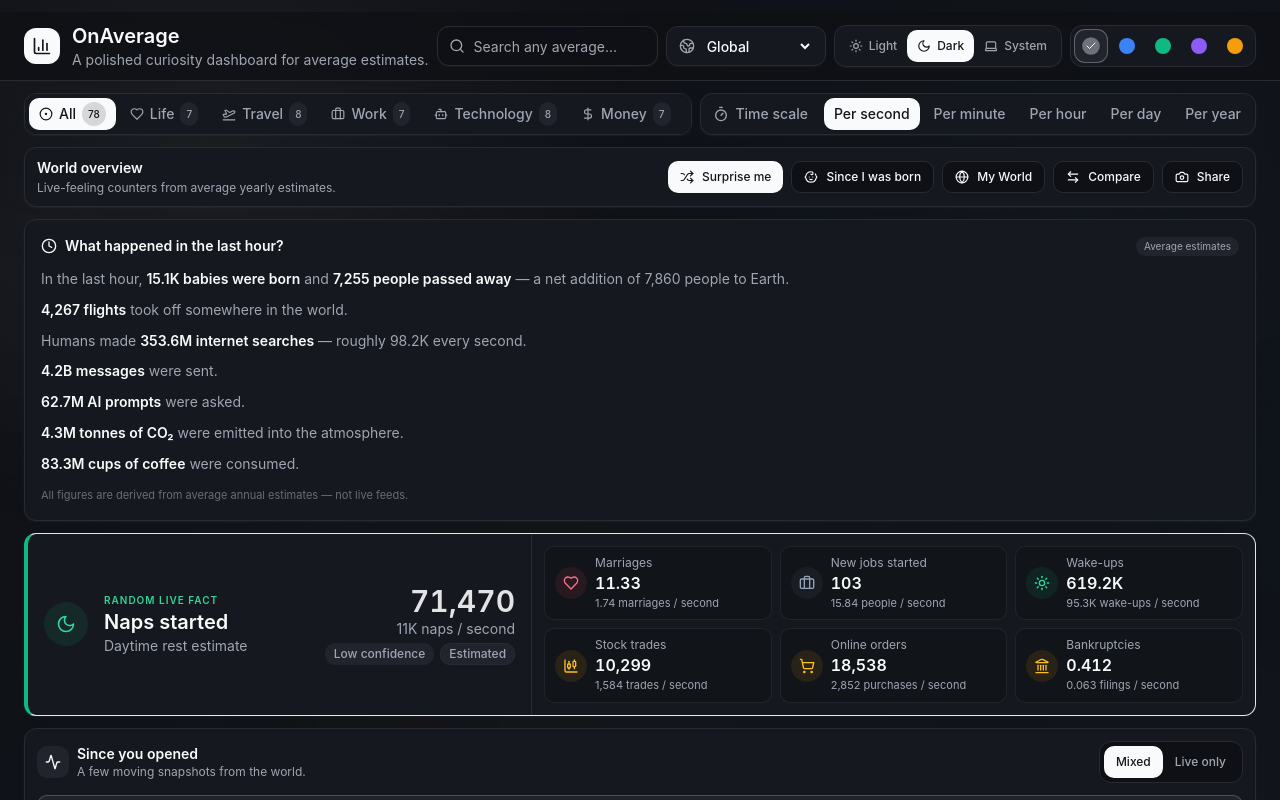
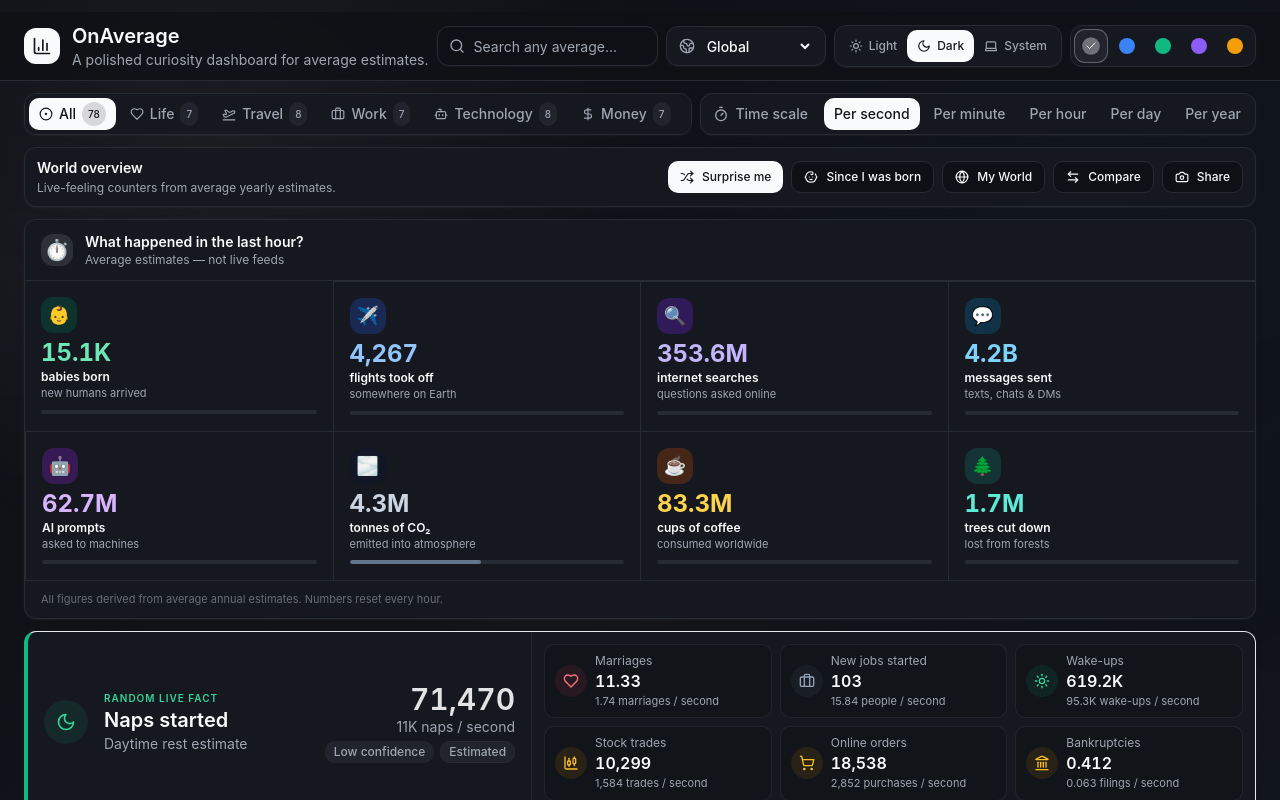
Before and after one commit to Bbqnam/OnAverage, a React (Vite) app: page / in a window 1280 px wide. Shown: the top 800 px of the page. Built offline with nearby package versions, Linux system fonts and the light colour scheme.

Commit message:
redesign: LastHourNarrative as visual emoji card grid instead of text wall

```diff
--- a/src/components/LastHourNarrative.tsx
+++ b/src/components/LastHourNarrative.tsx
@@ -1,4 +1,14 @@
-import { Clock, RefreshCw } from "lucide-react";
+import {
+  Baby,
+  Bot,
+  Cloud,
+  Coffee,
+  Plane,
+  Search,
+  TreePine,
+  MessageCircle,
+  type LucideIcon,
+} from "lucide-react";
 import { useMemo } from "react";
 import { yearlyToPerHour } from "../lib/calculations";
 import { formatLargeNumber } from "../lib/formatting";
@@ -8,125 +18,199 @@
   statistics: Statistic[];
 }
 
-const narrativeIds = [
-  "people-born",
-  "people-died",
-  "flights-taking-off",
-  "internet-searches",
-  "messages-sent",
-  "co2-emitted",
-  "trees-cut-down",
-  "coffee-consumed",
-  "books-sold",
-  "ai-prompts-asked",
+interface NarrativeCard {
+  id: string;
+  icon: LucideIcon;
+  emoji: string;
+  label: string;
+  sublabel: string;
+  color: string;
+  iconBg: string;
+  iconColor: string;
+  numberColor: string;
+  value: number;
+}
+
+const cardDefs: Array<{
+  id: string;
+  icon: LucideIcon;
+  emoji: string;
+  label: string;
+  sublabel: string;
+  color: string;
+  iconBg: string;
+  iconColor: string;
+  numberColor: string;
+}> = [
+  {
+    id: "people-born",
+    icon: Baby,
+    emoji: "👶",
+    label: "babies born",
+    sublabel: "new humans arrived",
+    color: "bg-emerald-50 dark:bg-emerald-950/40 border-emerald-200 dark:border-emerald-800/50",
+    iconBg: "bg-emerald-100 dark:bg-emerald-900/50",
+    iconColor: "text-emerald-600 dark:text-emerald-400",
+    numberColor: "text-emerald-700 dark:text-emerald-300",
+  },
+  {
+    id: "flights-taking-off",
+    icon: Plane,
+    emoji: "✈️",
+    label: "flights took off",
+    sublabel: "somewhere on Earth",
+    color: "bg-blue-50 dark:bg-blue-950/40 border-blue-200 dark:border-blue-800/50",
+    iconBg: "bg-blue-100 dark:bg-blue-900/50",
+    iconColor: "text-blue-600 dark:text-blue-400",
+    numberColor: "text-blue-700 dark:text-blue-300",
+  },
+  {
+    id: "internet-searches",
+    icon: Search,
+    emoji: "🔍",
+    label: "internet searches",
+    sublabel: "questions asked online",
+    color: "bg-violet-50 dark:bg-violet-950/40 border-violet-200 dark:border-violet-800/50",
+    iconBg: "bg-violet-100 dark:bg-violet-900/50",
+    iconColor: "text-violet-600 dark:text-violet-400",
+    numberColor: "text-violet-700 dark:text-violet-300",
+  },
+  {
+    id: "messages-sent",
+    icon: MessageCircle,
+    emoji: "💬",
+    label: "messages sent",
+    sublabel: "texts, chats & DMs",
+    color: "bg-sky-50 dark:bg-sky-950/40 border-sky-200 dark:border-sky-800/50",
+    iconBg: "bg-sky-100 dark:bg-sky-900/50",
+    iconColor: "text-sky-600 dark:text-sky-400",
+    numberColor: "text-sky-700 dark:text-sky-300",
+  },
+  {
+    id: "ai-prompts-asked",
+    icon: Bot,
+    emoji: "🤖",
+    label: "AI prompts",
+    sublabel: "asked to machines",
+    color: "bg-purple-50 dark:bg-purple-950/40 border-purple-200 dark:border-purple-800/50",
+    iconBg: "bg-purple-100 dark:bg-purple-900/50",
+    iconColor: "text-purple-600 dark:text-purple-400",
+    numberColor: "text-purple-700 dark:text-purple-300",
+  },
+  {
+    id: "co2-emitted",
+    icon: Cloud,
+    emoji: "🌫️",
+    label: "tonnes of CO₂",
+    sublabel: "emitted into atmosphere",
+    color: "bg-slate-50 dark:bg-slate-950/40 border-slate-200 dark:border-slate-800/50",
+    iconBg: "bg-slate-100 dark:bg-slate-900/50",
+    iconColor: "text-slate-500 dark:text-slate-400",
+    numberColor: "text-slate-600 dark:text-slate-300",
+  },
+  {
+    id: "coffee-consumed",
+    icon: Coffee,
+    emoji: "☕",
+    label: "cups of coffee",
+    sublabel: "consumed worldwide",
+    color: "bg-amber-50 dark:bg-amber-950/40 border-amber-200 dark:border-amber-800/50",
+    iconBg: "bg-amber-100 dark:bg-amber-900/50",
+    iconColor: "text-amber-600 dark:text-amber-400",
+    numberColor: "text-amber-700 dark:text-amber-300",
+  },
+  {
+    id: "trees-cut-down",
+    icon: TreePine,
+    emoji: "🌲",
+    label: "trees cut down",
+    sublabel: "lost from forests",
+    color: "bg-teal-50 dark:bg-teal-950/40 border-teal-200 dark:border-teal-800/50",
+    iconBg: "bg-teal-100 dark:bg-teal-900/50",
+    iconColor: "text-teal-600 dark:text-teal-400",
+    numberColor: "text-teal-700 dark:text-teal-300",
+  },
 ];
 
-function fmt(n: number): string {
-  return formatLargeNumber(n, n >= 10_000);
-}
-
-function buildNarrative(stats: Statistic[]): string {
-  const byId: Record<string, number> = {};
-  for (const s of stats) {
-    byId[s.id] = yearlyToPerHour(s.yearlyEstimate);
-  }
-
-  const sentences: string[] = [];
-
-  if (byId["people-born"] && byId["people-died"]) {
-    sentences.push(
-      `In the last hour, **${fmt(byId["people-born"])} babies were born** and **${fmt(byId["people-died"])} people passed away** — a net addition of ${fmt(byId["people-born"] - byId["people-died"])} people to Earth.`,
-    );
-  } else if (byId["people-born"]) {
-    sentences.push(`**${fmt(byId["people-born"])} babies were born** in the last hour.`);
-  }
-
-  if (byId["flights-taking-off"]) {
-    sentences.push(
-      `**${fmt(byId["flights-taking-off"])} flights** took off somewhere in the world.`,
-    );
-  }
-
-  if (byId["internet-searches"]) {
-    sentences.push(
-      `Humans made **${fmt(byId["internet-searches"])} internet searches** — roughly ${fmt(byId["internet-searches"] / 3600)} every second.`,
-    );
-  }
-
-  if (byId["messages-sent"]) {
-    sentences.push(`**${fmt(byId["messages-sent"])} messages** were sent.`);
-  }
-
-  if (byId["ai-prompts-asked"]) {
-    sentences.push(`**${fmt(byId["ai-prompts-asked"])} AI prompts** were asked.`);
-  }
-
-  if (byId["co2-emitted"]) {
-    sentences.push(
-      `**${fmt(byId["co2-emitted"])} tonnes of CO₂** were emitted into the atmosphere.`,
-    );
-  }
-
-  if (byId["coffee-consumed"]) {
-    sentences.push(`**${fmt(byId["coffee-consumed"])} cups of coffee** were consumed.`);
-  }
-
-  if (sentences.length === 0) {
-    return "Loading narrative…";
-  }
-
-  return sentences.join(" ");
-}
-
-function RichText({ text }: { text: string }) {
-  // Split on ** pairs and render bold segments
-  const parts = text.split(/\*\*(.*?)\*\*/g);
-  return (
-    <>
-      {parts.map((part, i) =>
-        i % 2 === 1 ? (
-          <strong key={i} className="font-semibold text-foreground">
-            {part}
-          </strong>
-        ) : (
-          <span key={i}>{part}</span>
-        ),
-      )}
-    </>
-  );
-}
-
 export function LastHourNarrative({ statistics }: LastHourNarrativeProps) {
-  const featured = useMemo(
-    () => statistics.filter((s) => narrativeIds.includes(s.id)),
-    [statistics],
-  );
-
-  const narrative = useMemo(() => buildNarrative(featured), [featured]);
-  const sentences = narrative.split(". ").filter(Boolean);
+  const cards: NarrativeCard[] = useMemo(() => {
+    return cardDefs
+      .map((def) => {
+        const stat = statistics.find((s) => s.id === def.id);
+        if (!stat) return null;
+        return { ...def, value: yearlyToPerHour(stat.yearlyEstimate) };
+      })
+      .filter((c): c is NarrativeCard => c !== null);
+  }, [statistics]);
 
   return (
-    <div className="rounded-xl border border-border bg-card px-4 py-4 shadow-subtle">
+    <div className="overflow-hidden rounded-xl border border-border bg-card shadow-subtle">
       {/* Header */}
-      <div className="mb-3 flex items-center gap-2">
-        <Clock className="h-4 w-4 text-primary" />
-        <h2 className="text-sm font-semibold">What happened in the last hour?</h2>
-        <span className="ml-auto rounded-full bg-muted px-2 py-0.5 text-[10px] text-muted-foreground">
-          Average estimates
-        </span>
+      <div className="flex items-center gap-3 border-b border-border px-4 py-3">
+        <div className="flex h-8 w-8 items-center justify-center rounded-lg bg-primary/10 text-xl">
+          ⏱️
+        </div>
+        <div>
+          <h2 className="text-sm font-semibold text-foreground">
+            What happened in the last hour?
+          </h2>
+          <p className="text-xs text-muted-foreground">
+            Average estimates — not live feeds
+          </p>
+        </div>
       </div>
 
-      <div className="space-y-2">
-        {sentences.map((sentence, i) => (
-          <p key={i} className="text-sm leading-relaxed text-muted-foreground">
-            <RichText text={sentence + (sentence.endsWith(".") ? "" : ".")} />
-          </p>
-        ))}
+      {/* Card grid */}
+      <div className="grid grid-cols-2 divide-x divide-y divide-border sm:grid-cols-4">
+        {cards.map((card, i) => {
+          const Icon = card.icon;
+          const val = card.value;
+          const formatted = formatLargeNumber(val, val >= 10_000);
+
+          return (
+            <div
+              key={card.id}
+              className={`flex flex-col gap-2 p-4 transition-colors hover:bg-accent/30 ${
+                // Remove top border from first row, left border from first col
+                i < 4 ? "" : ""
+              }`}
+            >
+              {/* Icon circle + emoji */}
+              <div className="flex items-center gap-2">
+                <div
+                  className={`flex h-9 w-9 items-center justify-center rounded-xl text-lg ${card.iconBg}`}
+                >
+                  {card.emoji}
+                </div>
+              </div>
+
+              {/* Big number */}
+              <div>
+                <p className={`text-2xl font-bold tabular-nums leading-none ${card.numberColor}`}>
+                  {formatted}
+                </p>
+                <p className="mt-1 text-xs font-semibold text-foreground">{card.label}</p>
+                <p className="text-[11px] text-muted-foreground">{card.sublabel}</p>
+              </div>
+
+              {/* Visual bar — proportional fill just for decoration */}
+              <div className="h-1 w-full overflow-hidden rounded-full bg-border">
+                <div
+                  className={`h-full rounded-full ${card.iconColor.replace("text-", "bg-")}`}
+                  style={{ width: `${Math.min(100, 30 + (i % 4) * 18)}%` }}
+                />
+              </div>
+            </div>
+          );
+        })}
       </div>
 
-      <p className="mt-3 text-[11px] text-muted-foreground/60">
-        All figures are derived from average annual estimates — not live feeds.
-      </p>
+      {/* Footer note */}
+      <div className="border-t border-border px-4 py-2.5">
+        <p className="text-[11px] text-muted-foreground/60">
+          All figures derived from average annual estimates. Numbers reset every hour.
+        </p>
+      </div>
     </div>
   );
 }
```
